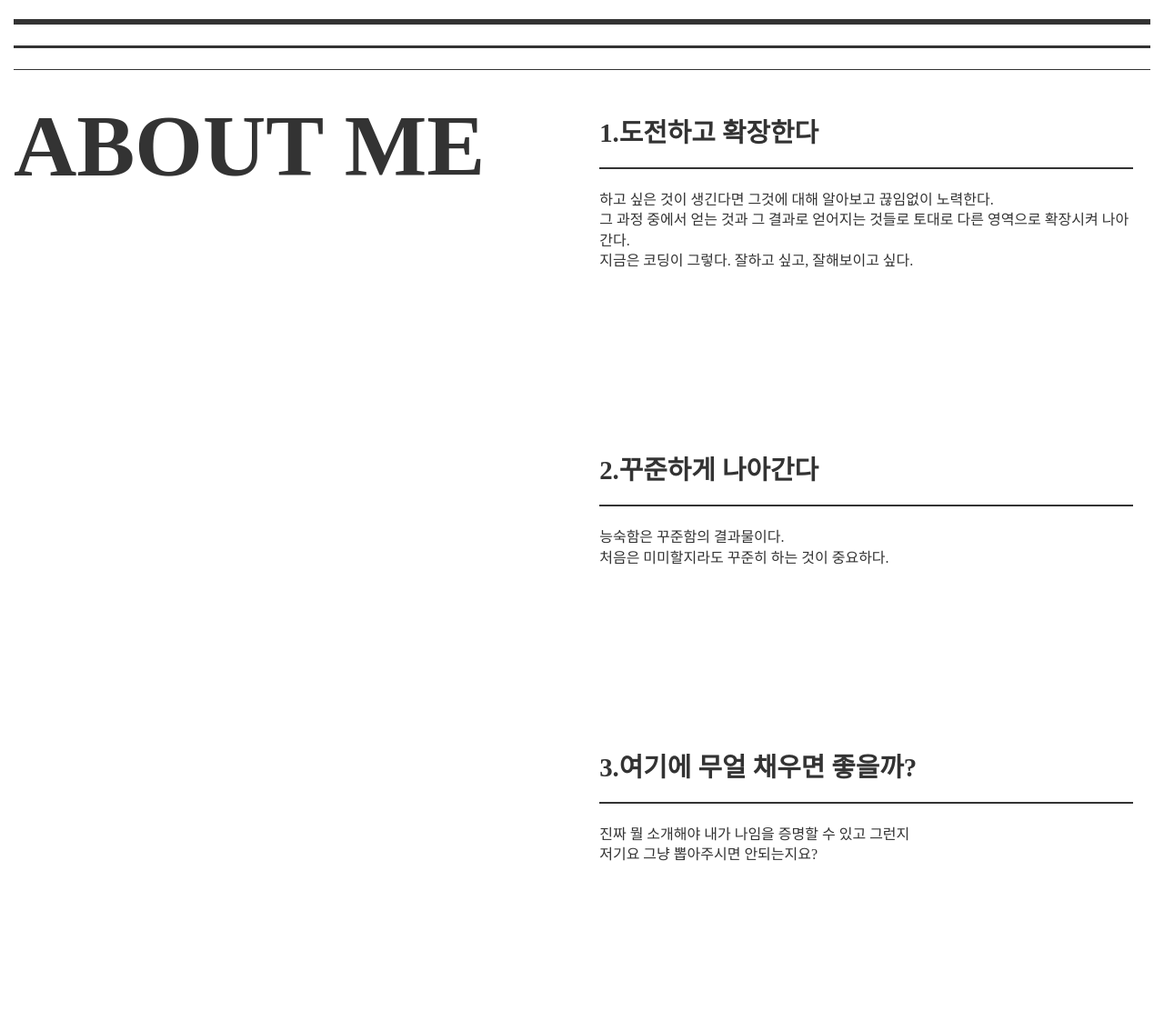
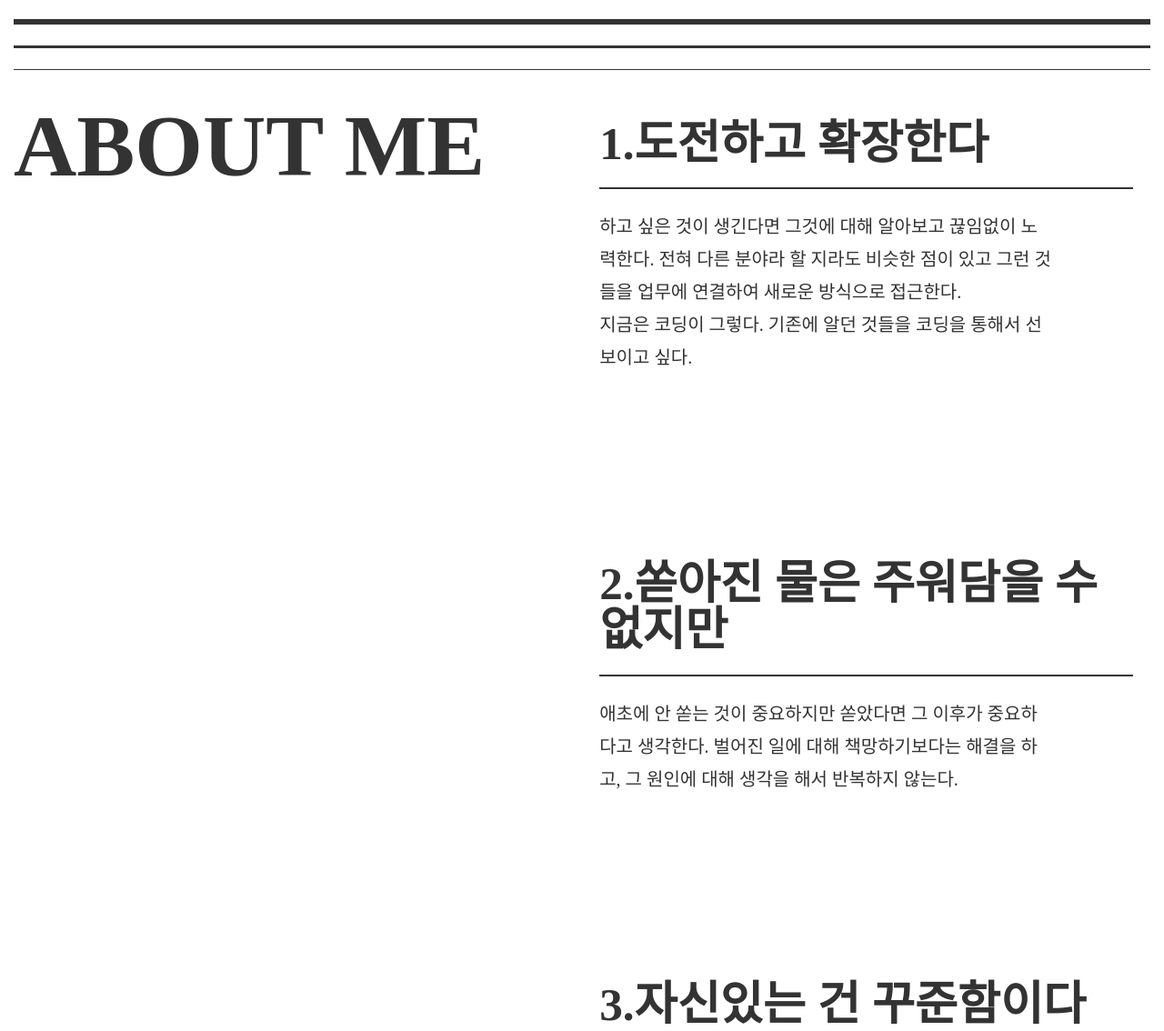
Before and after one commit to druerie/portfolio99, a plain HTML site: page index.html in a window 1280 px wide. Shown: the part 782-1916 px from the top of the page at 91% size. Drawn offline with Linux system fonts and the light colour scheme.

Commit message:
Add files via upload

```diff
--- a/css/style.css
+++ b/css/style.css
@@ -219,6 +219,7 @@ header ul li{
     font-weight: bold;
     top: 80px;
     height: 15vh;
+    padding-bottom: 20vh;
 }
 
 #me .Challenge{
@@ -235,9 +236,10 @@ header ul li{
 }
 
 #me .Challenge > div > h3{
-    font-size: 1.8em;
+    font-size: 3.2em;
     margin-bottom: 1.8vw;
     font-weight: bold;
+
 }
 
 #me .Challenge > div > .cline{
@@ -247,8 +249,9 @@ header ul li{
     margin-bottom: 1.8vw;
 }
 #me .Challenge > div > p{
-    font-size: 1em;
-    line-height: 1.4em;
+    font-size: 1.25em;
+    line-height: 1.8em;
+    width: 85%;
 }
 /*skill*/
 #skill{
--- a/index.html
+++ b/index.html
@@ -63,28 +63,27 @@
                 <h3>1.도전하고 확장한다</h3>
                 <span class="cline"></span>
                 <p>
-                    하고 싶은 것이 생긴다면 그것에 대해 알아보고 끊임없이 노력한다.<br>
-                    그 과정 중에서 얻는 것과 그 결과로 얻어지는 것들로 토대로 다른 영역으로 확장시켜 나아간다.<br>
-                    지금은 코딩이 그렇다. 잘하고 싶고, 잘해보이고 싶다.
+                    하고 싶은 것이 생긴다면 그것에 대해 알아보고 끊임없이 노력한다.
+                    전혀 다른 분야라 할 지라도 비슷한 점이 있고 그런 것들을 업무에 연결하여 새로운 방식으로 접근한다.<br>
+                    지금은 코딩이 그렇다. 기존에 알던 것들을 코딩을 통해서 선보이고 싶다.
                 </p>
             </div>
 
             <div class="challenge_2">
-                <h3>2.꾸준하게 나아간다</h3>
+                <h3>2.쏟아진 물은 주워담을 수 없지만</h3>
                 <span class="cline"></span>
                 <p>
-                    능숙함은 꾸준함의 결과물이다.<br>
-                    처음은 미미할지라도 꾸준히 하는 것이 중요하다.<br>
-
+                    애초에 안 쏟는 것이 중요하지만 쏟았다면 그 이후가 중요하다고 생각한다.
+                    벌어진 일에 대해 책망하기보다는 해결을 하고, 그 원인에 대해 생각을 해서 반복하지 않는다.<br>
                 </p>
             </div>
 
             <div class="challenge_3">
-                <h3>3.여기에 무얼 채우면 좋을까?</h3>
+                <h3>3.자신있는 건 꾸준함이다</h3>
                 <span class="cline"></span>
                 <p>
-                    진짜 뭘 소개해야 내가 나임을 증명할 수 있고 그런지<br>
-                    저기요 그냥 뽑아주시면 안되는지요?
+                    같은 출발대에서 발사된 로켓이여도 1도씩 수정하면 나중에 다른 퀘도를 가진다.
+                    미비하더라도 조금씩 노력하고 지속하면 이런 결과를 얻을 수 있다.
                 </p>
             </div>
         </div>
--- a/js/portfolio.js
+++ b/js/portfolio.js
@@ -15,11 +15,11 @@ $(function(){
         }else if(scrollPosition >= connect){
             $("header > ul > li:nth-child(2)").css("color", "black");
             $("header > ul > li:nth-child(3)").css("color", "black");
-            $("header > ul > li:nth-child(4)").css("color", "blue");
+            $("header > ul > li:last-child").css("color", "blue");
         }else{
             $("header > ul > li:nth-child(2)").css("color", "black");
             $("header > ul > li:nth-child(3)").css("color", "black");
-            $("header > ul > li:nth-child(4)").css("color", "black");
+            $("header > ul > li:last-child").css("color", "black");
         }
 
 
```
